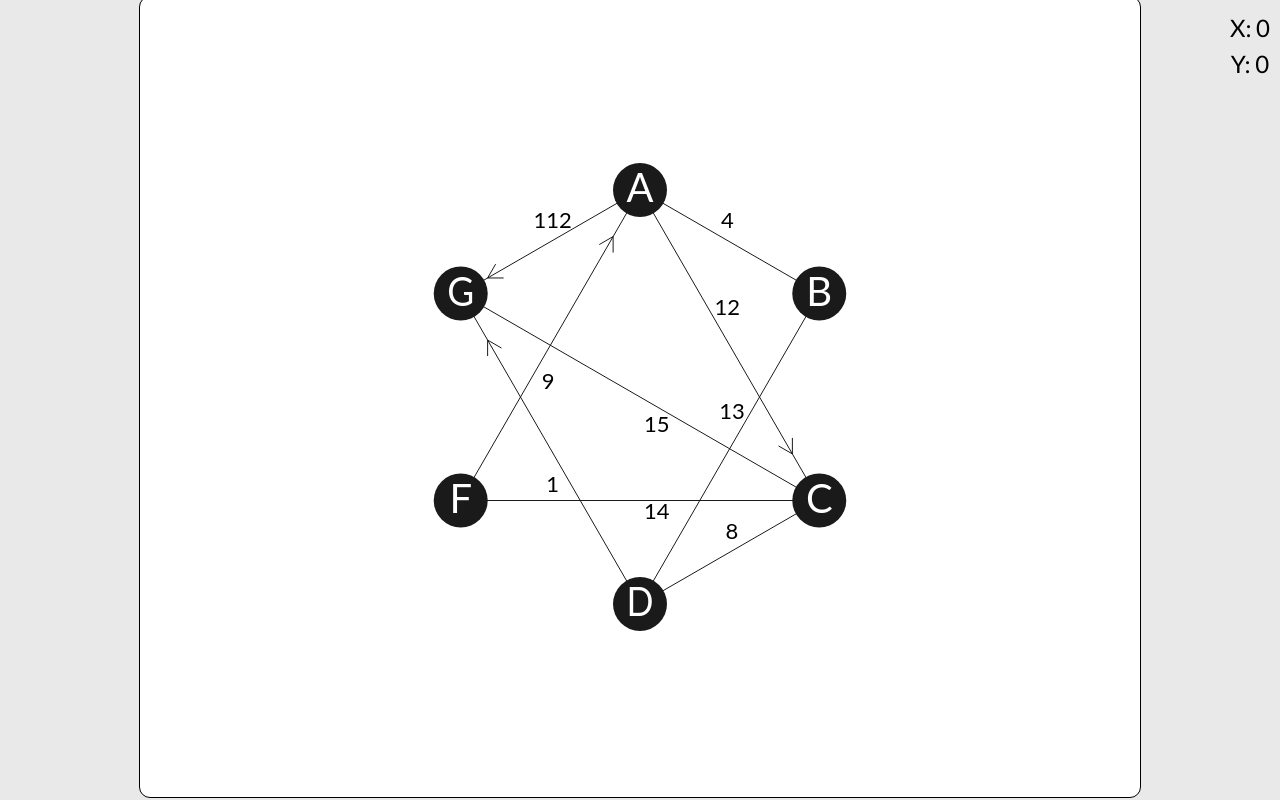
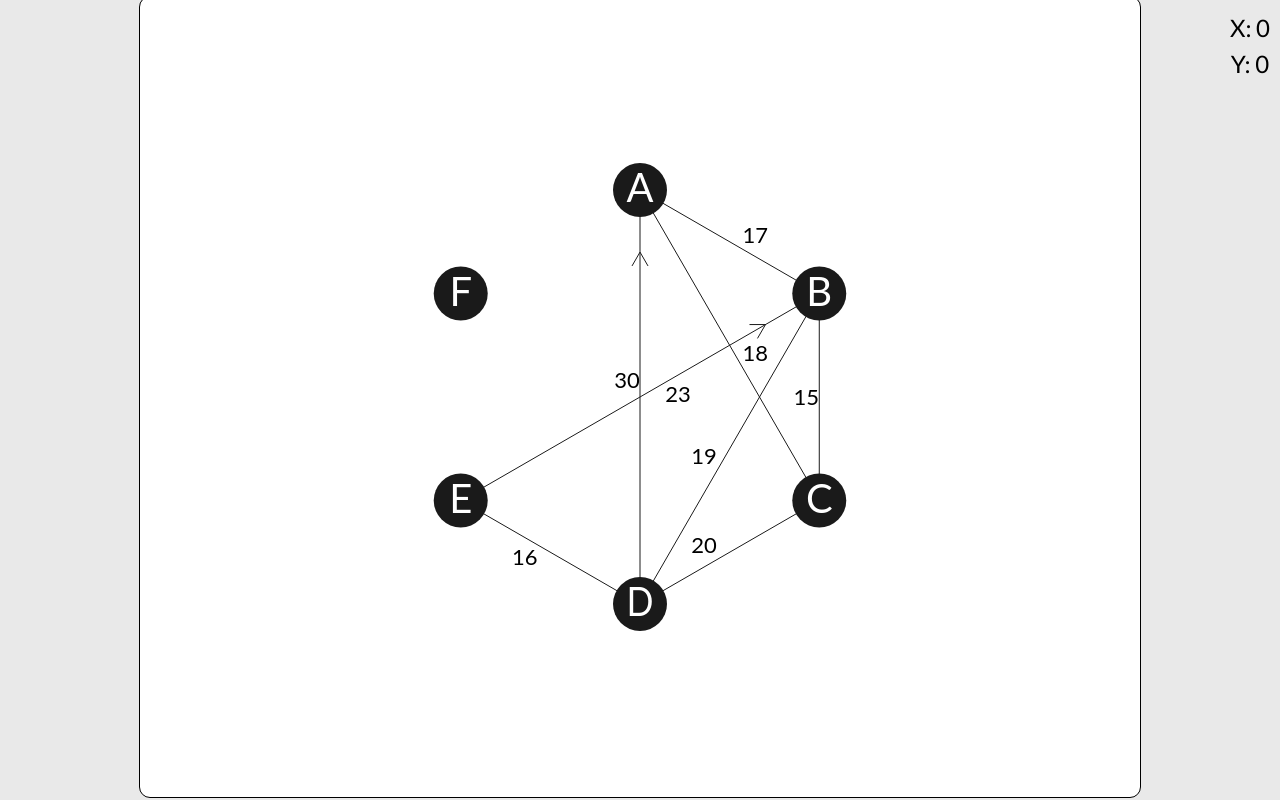
Before and after one commit to egorchern/GraphMaster, a React (Vite) app: page / in a window 1280 px wide. Built offline with nearby package versions, Linux system fonts and the light colour scheme.

Commit message:
fixed a bug with directional indicator

```diff
--- a/src/app.tsx
+++ b/src/app.tsx
@@ -4,7 +4,7 @@ import { render } from "react-dom";
 let root = document.querySelector("#root");
 let canvas, ctx;
 let node_raidus = 27;
-let distance_multiple = 0.42;
+let distance_multiple = 0.57;
 let x_distance_between_nodes;
 let edge_width = 1;
 let directional_indicator_length = 16;
@@ -157,7 +157,7 @@ class Edge {
         this.directional = directional;
     }
     draw() {
-        let weight_number_offset = 12;
+        let weight_number_offset = 13;
         ctx.save();
         ctx.beginPath();
         ctx.strokeStyle = "hsl(0, 0%, 10%)";
@@ -184,7 +184,7 @@ class Edge {
         ctx.textAlign = "center";
         ctx.textBaseline = "middle";
 
-        ctx.fillText(String(this.weight), target_x, target_y, 100);
+        ctx.fillText(String(this.weight), target_x, target_y, 40);
         if(this.directional){
             let multiple = 0.85;
             target_x = (Math.abs(this.start_x - this.end_x)) * multiple;
@@ -215,6 +215,18 @@ class Edge {
             }
             else if(this.start_x < this.end_x && this.start_y > this.end_y){
                 angles_of_indicators = [360 - ((180 - angle_between) - directional_indicator_angle), 360 - ((180 - angle_between) + directional_indicator_angle)];
+            }
+            else if(this.start_x < this.end_x && this.start_y === this.end_y){
+                angles_of_indicators = [270 - directional_indicator_angle, 270 + directional_indicator_angle];
+            }
+            else if(this.start_x === this.end_x && this.start_y < this.end_y){
+                angles_of_indicators = [directional_indicator_angle, 360 - directional_indicator_angle];
+            }
+            else if(this.start_x > this.end_x && this.start_y === this.end_y){
+                angles_of_indicators = [90 - directional_indicator_angle, 90 + directional_indicator_angle];
+            }
+            else if(this.start_x === this.end_x && this.start_y > this.end_y){
+                angles_of_indicators = [180 - directional_indicator_angle, 180 + directional_indicator_angle];
             }
             for(let i = 0; i < angles_of_indicators.length; i += 1){
                 let temp = resolve_coordinates_by_angle(target_x, target_y, directional_indicator_length, angles_of_indicators[i]);
@@ -435,12 +447,12 @@ class App extends React.Component {
     };
     render() {
         let graph = {
-            A: { B: 4, C: 12, G: 112 },
-            B: { D: 13, A: 4 },
-            C: { D: 8, F: 14, G: 15 },
-            D: { B: 13, C: 8, G: 1 },
-            F: { C: 14, A: 9},
-            G: { C: 15 },
+           A:{B: 17, C: 18},
+           B:{A: 17, C: 15, D: 19},
+           C:{A: 18, B: 15, D: 20},
+           D:{C: 20, B: 19, E: 16, A: 30},
+           E:{D: 16, B: 23},
+           F:{}
 
         };
         return (
```
